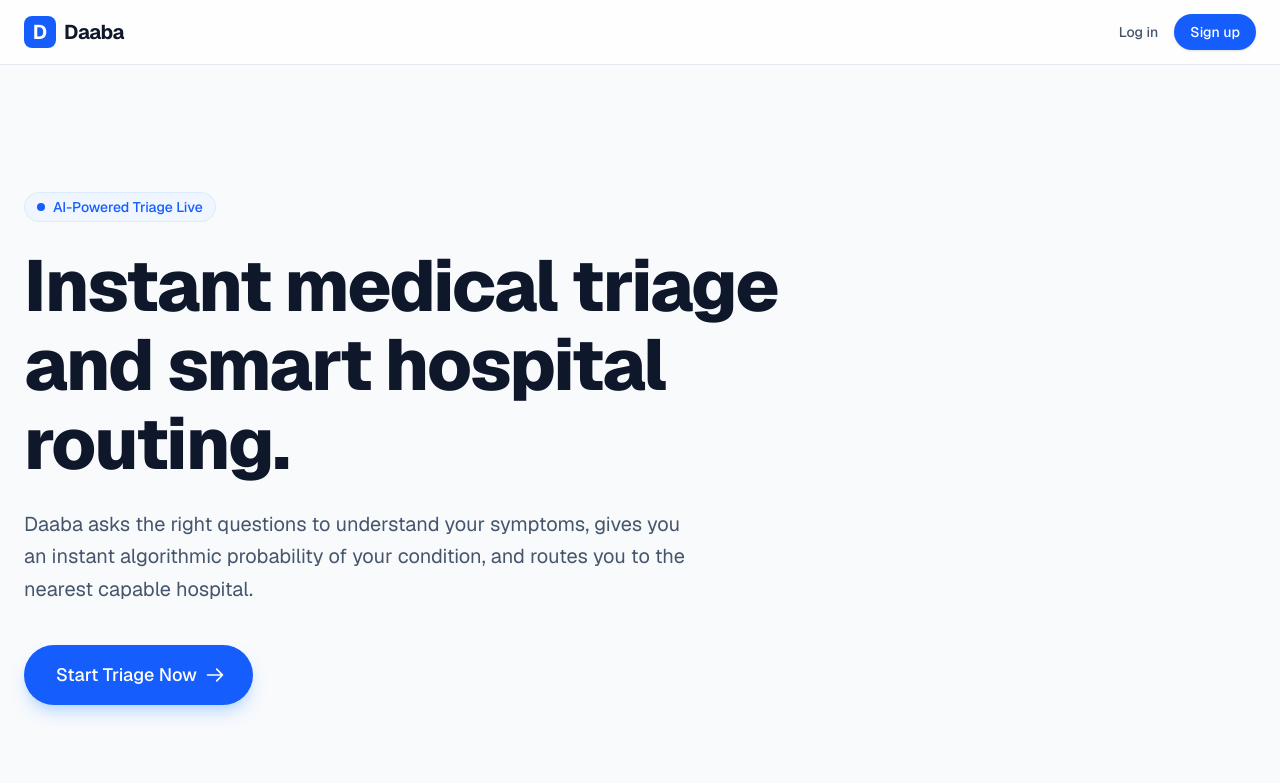
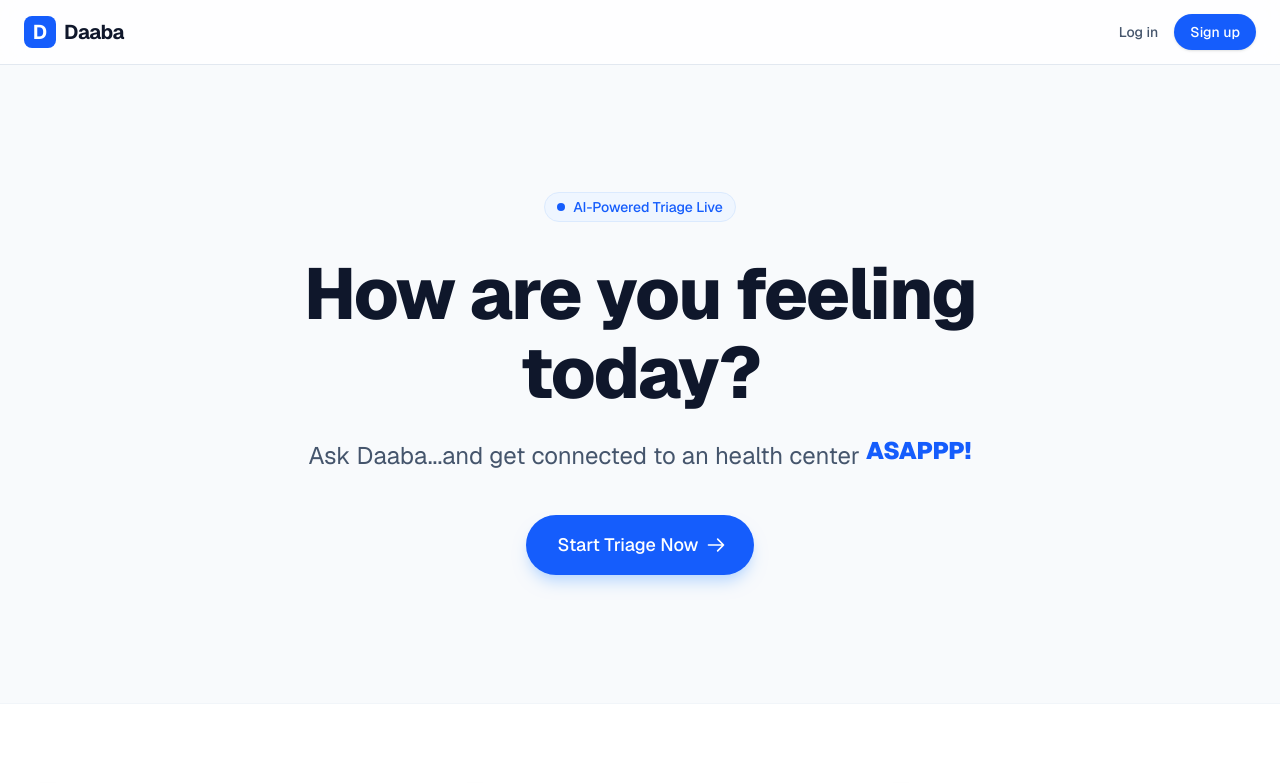
Before and after one commit to Temitope15/dabaa-v2, a Next.js app in the folder frontend/: page / in a window 1280 px wide. Shown: the top 783 px of the page. Built offline with nearby package versions, Linux system fonts and the light colour scheme.

Commit message:
Update landing page copy and alignment
- Changed headline to 'How are you feeling today?'
- Changed subtitle to 'Ask Daaba...and get connected to an health center ASAPPP!'
- Added a bounce animation to 'ASAPPP!'
- Center-aligned the entire hero section.

```diff
--- a/frontend/src/app/page.tsx
+++ b/frontend/src/app/page.tsx
@@ -24,21 +24,21 @@ export default function Home() {
       </nav>
 
       {/* Hero Section */}
-      <section className="relative pt-32 pb-20 md:pt-48 md:pb-32 overflow-hidden">
-        <div className="absolute inset-0 -z-10 bg-[radial-gradient(ellipse_at_top_right,_var(--tw-gradient-stops))] from-blue-100 via-slate-50 to-slate-50"></div>
-        <div className="max-w-7xl mx-auto px-6">
-          <div className="max-w-3xl">
-            <div className="inline-flex items-center gap-2 px-3 py-1 rounded-full bg-blue-50 border border-blue-100 text-blue-600 text-sm font-medium mb-6">
+      <section className="relative pt-32 pb-20 md:pt-48 md:pb-32 overflow-hidden flex flex-col items-center text-center">
+        <div className="absolute inset-0 -z-10 bg-[radial-gradient(ellipse_at_top,_var(--tw-gradient-stops))] from-blue-100 via-slate-50 to-slate-50"></div>
+        <div className="max-w-7xl mx-auto px-6 flex flex-col items-center">
+          <div className="max-w-4xl flex flex-col items-center">
+            <div className="inline-flex items-center gap-2 px-3 py-1 rounded-full bg-blue-50 border border-blue-100 text-blue-600 text-sm font-medium mb-8">
               <span className="flex h-2 w-2 rounded-full bg-blue-600"></span>
               AI-Powered Triage Live
             </div>
             <h1 className="text-5xl md:text-7xl font-extrabold text-slate-900 tracking-tight leading-[1.1] mb-6">
-              Instant medical triage and smart hospital routing.
+              How are you feeling today?
             </h1>
-            <p className="text-xl text-slate-600 mb-10 leading-relaxed max-w-2xl">
-              Daaba asks the right questions to understand your symptoms, gives you an instant algorithmic probability of your condition, and routes you to the nearest capable hospital.
+            <p className="text-xl md:text-2xl text-slate-600 mb-10 leading-relaxed max-w-2xl">
+              Ask Daaba...and get connected to an health center <span className="inline-block font-black text-blue-600 animate-bounce">ASAPPP!</span>
             </p>
-            <div className="flex flex-col sm:flex-row gap-4">
+            <div className="flex flex-col sm:flex-row gap-4 justify-center">
               <Link href="/signup" className="inline-flex items-center justify-center px-8 py-4 text-lg font-medium rounded-full text-white bg-blue-600 hover:bg-blue-700 shadow-lg shadow-blue-200 transition-all hover:-translate-y-0.5">
                 Start Triage Now
                 <svg className="ml-2 -mr-1 w-5 h-5" fill="none" stroke="currentColor" viewBox="0 0 24 24" xmlns="http://www.w3.org/2000/svg"><path strokeLinecap="round" strokeLinejoin="round" strokeWidth={2} d="M14 5l7 7m0 0l-7 7m7-7H3" /></svg>
```
